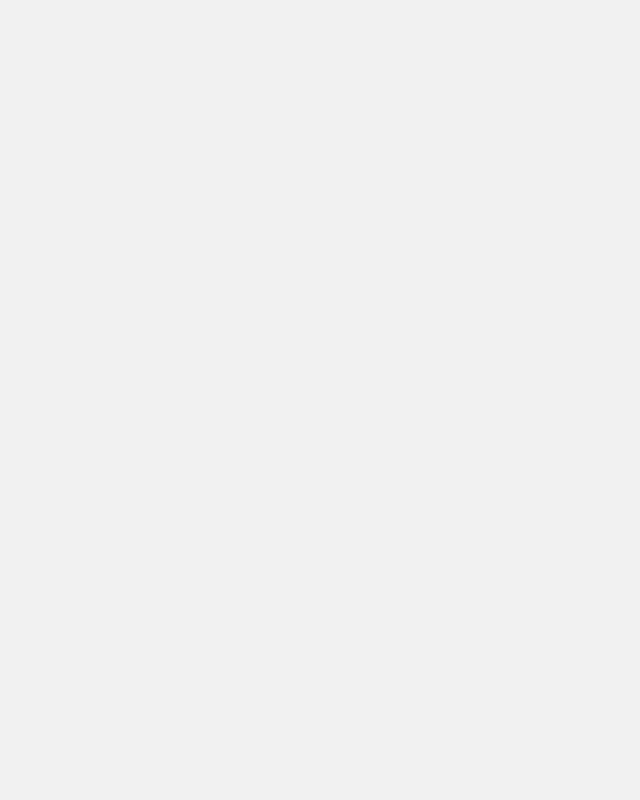
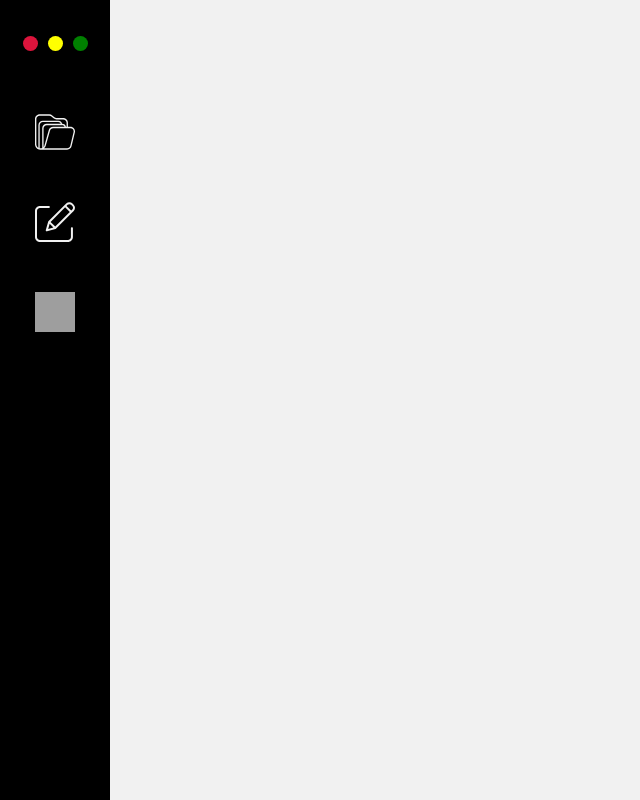
Before and after one commit to Cecile-Hirschauer/React_AppNotes, a React (Create React App) app: page / in a window 1280 px wide. Shown: the whole page, without its empty margins (0-640 px from the left). Built offline with nearby package versions, Linux system fonts and the light colour scheme; grey boxes are pictures that could not be loaded.

Commit message:
Create Sidebar and toggle menu

```diff
--- a/src/App.js
+++ b/src/App.js
@@ -1,8 +1,10 @@
+import React from "react";
+import Sidebar from "./Components/Sidebar/Sidebar";
 
 function App() {
   return (
     <>
-
+      <Sidebar />
     </>
   );
 }
--- /dev/null
+++ b/src/Components/Sidebar/Sidebar.js
@@ -0,0 +1,73 @@
+import React, { useState, useEffect } from "react";
+import { Link } from "react-router-dom";
+import LogoEdit from "./ImgsSidebar/edit.svg";
+import FolderIcon from "./ImgsSidebar/folder.svg";
+import Tools from "./ImgsSidebar/settings.svg";
+import Menu from "./ImgsSidebar/menu.svg";
+import "./Sidebar.css";
+
+const Sidebar = () => {
+  const [checkWidth, setCheckWidth] = useState(window.innerWidth);
+
+  const checkWitdthFunc = () => {
+    // console.log("RESIZED!");
+    setCheckWidth(window.innerWidth);
+  };
+
+  useEffect(() => {
+    window.addEventListener("resize", checkWitdthFunc);
+
+    return () => {
+      window.removeEventListener("resize", checkWitdthFunc);
+    };
+  }, []);
+
+  const [toggleNav, setToggleNav] = useState(false);
+
+  const toggleNavFunc = () => {
+    setToggleNav(!toggleNav);
+  };
+
+  return (
+    <>
+      {checkWidth < 900 && (
+        <button
+        onClick={toggleNavFunc}
+        className="toggle-nav-btn">
+          <img src={Menu} alt="icône menu" />
+        </button>
+      )}
+
+      <nav
+        className={
+          toggleNav ? "container-sidebar visible-nav" : "container-sidebar"
+        }
+      >
+        <div className="sidebar">
+          <div className="three-dots">
+            <div className="dot-nav d-red"></div>
+            <div className="dot-nav d-yellow"></div>
+            <div className="dot-nav d-green"></div>
+          </div>
+          <ul>
+            {/* <Link to="/"> */}
+            <li>
+              <img src={FolderIcon} alt="logo folder" />
+            </li>
+            {/* </Link> */}
+            {/* <Link to="/edit"> */}
+            <li>
+              <img src={LogoEdit} alt="logo edit" />
+            </li>
+            {/* </Link> */}
+            <li>
+              <img src={Tools} alt="logo tools" />
+            </li>
+          </ul>
+        </div>
+      </nav>
+    </>
+  );
+};
+
+export default Sidebar;
```
